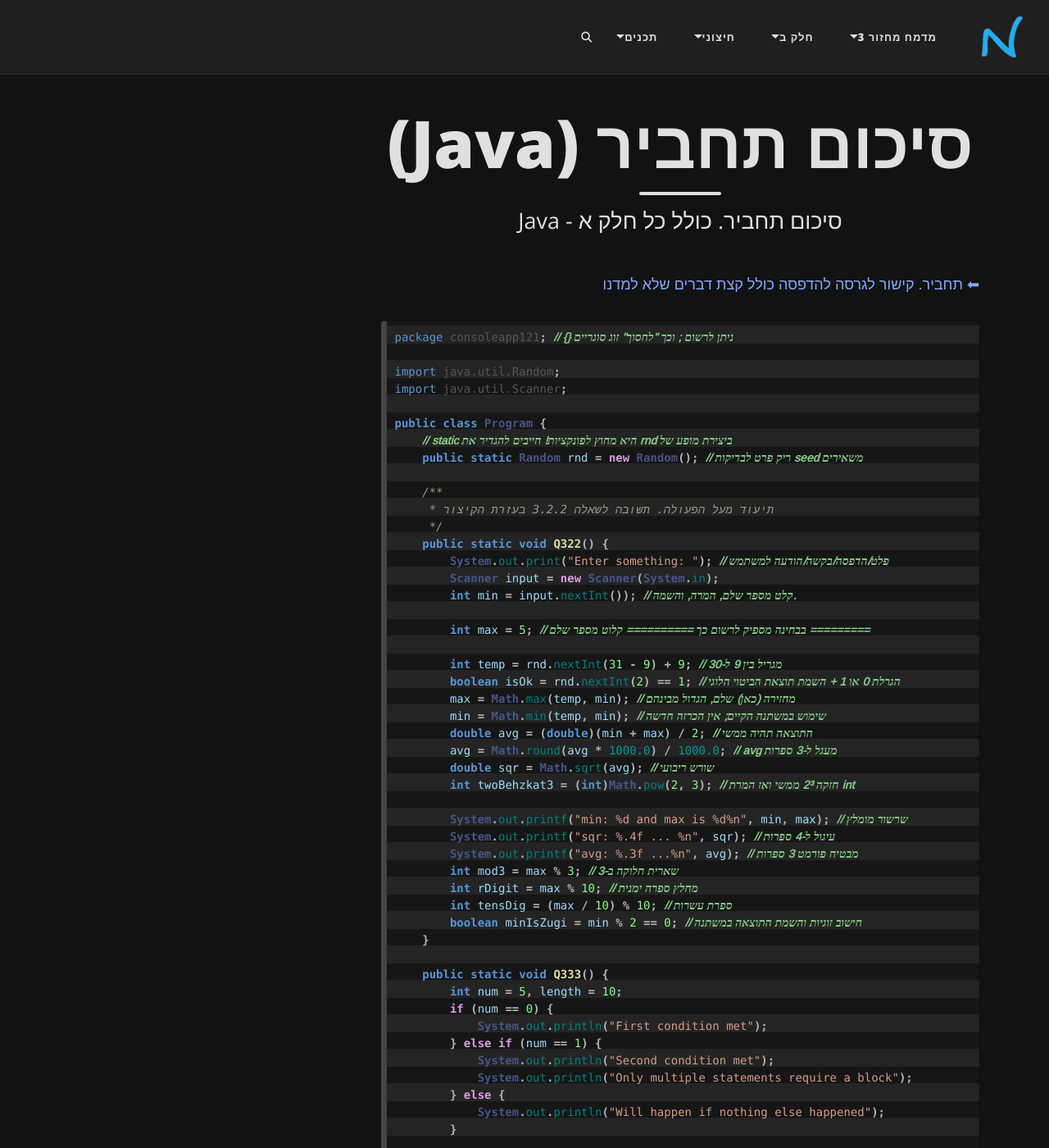
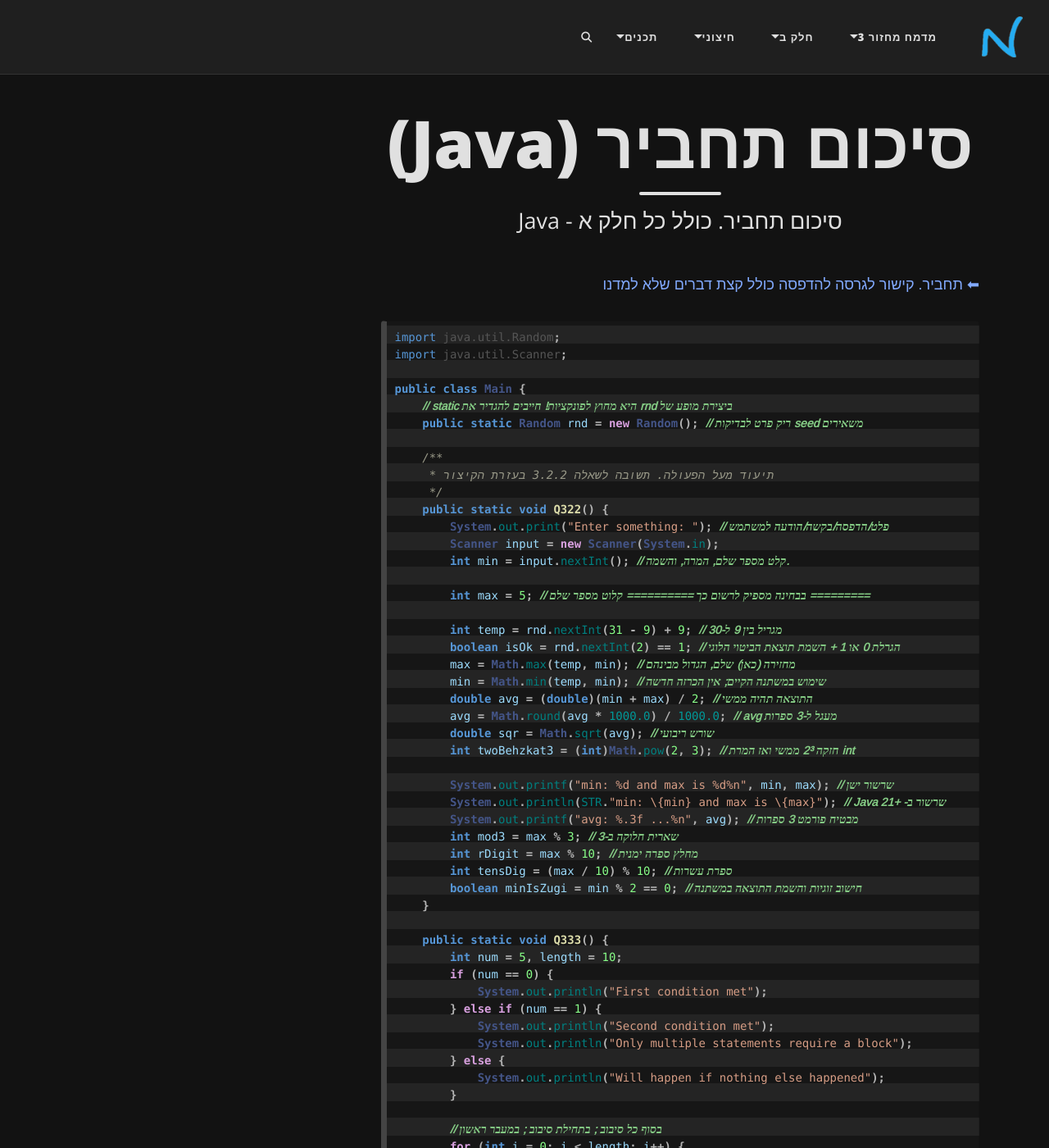
Before and after one commit to 3strategy/BeautifulYesodot, a Jekyll site: the page built from cs/ChapterSyntaxSummary2java.md, in a window 1280 px wide and 1400 px high. Shown: the whole window at 82% size. Built offline with Jekyll 4.4.1, drawn with Linux system fonts in a browser that asks for light colours; comment, search, counter and statistics services are not loaded.

Commit message:
updated Java 21+ syntax

````diff
--- a/cs/ChapterSyntaxSummary2java.md
+++ b/cs/ChapterSyntaxSummary2java.md
@@ -10,12 +10,10 @@ lang: he
 [⬅ תחביר. קישור לגרסה להדפסה כולל קצת דברים שלא למדנו](/cs/ChapterSyntaxSummary2ToPrint)
 
 ```java
-package consoleapp121; // {} ניתן לרשום ; וכך "לחסוך" זוג סוגריים
-
 import java.util.Random;
 import java.util.Scanner;
 
-public class Program {
+public class Main {
     // static היא מחוץ לפונקציות! חייבים להגדיר את rnd ביצירת מופע של
     public static Random rnd = new Random(); // ריק פרט לבדיקות seed משאירים
 
@@ -25,7 +23,7 @@ public class Program {
     public static void Q322() {
         System.out.print("Enter something: "); // פלט/הדפסה/בקשה/הודעה למשתמש
         Scanner input = new Scanner(System.in);
-        int min = input.nextInt()); // קלט מספר שלם, המרה, והשמה.
+        int min = input.nextInt(); // קלט מספר שלם, המרה, והשמה.
 
         int max = 5; // בבחינה מספיק לרשום כך ========== קלוט מספר שלם =========
 
@@ -38,8 +36,8 @@ public class Program {
         double sqr = Math.sqrt(avg); // שורש ריבועי
         int twoBehzkat3 = (int)Math.pow(2, 3); // חזקה 2³ ממשי ואז המרת int
 
-        System.out.printf("min: %d and max is %d%n", min, max); // שרשור מומלץ
-        System.out.printf("sqr: %.4f ... %n", sqr); // עיגול ל-4 ספרות
+        System.out.printf("min: %d and max is %d%n", min, max); // שרשור ישן
+        System.out.println(STR."min: \{min} and max is \{max}"); // Java 21+ -שרשור ב
         System.out.printf("avg: %.3f ...%n", avg); // מבטיח פורמט 3 ספרות
         int mod3 = max % 3; // שארית חלוקה ב-3
         int rDigit = max % 10; // מחלץ ספרה ימנית
````
